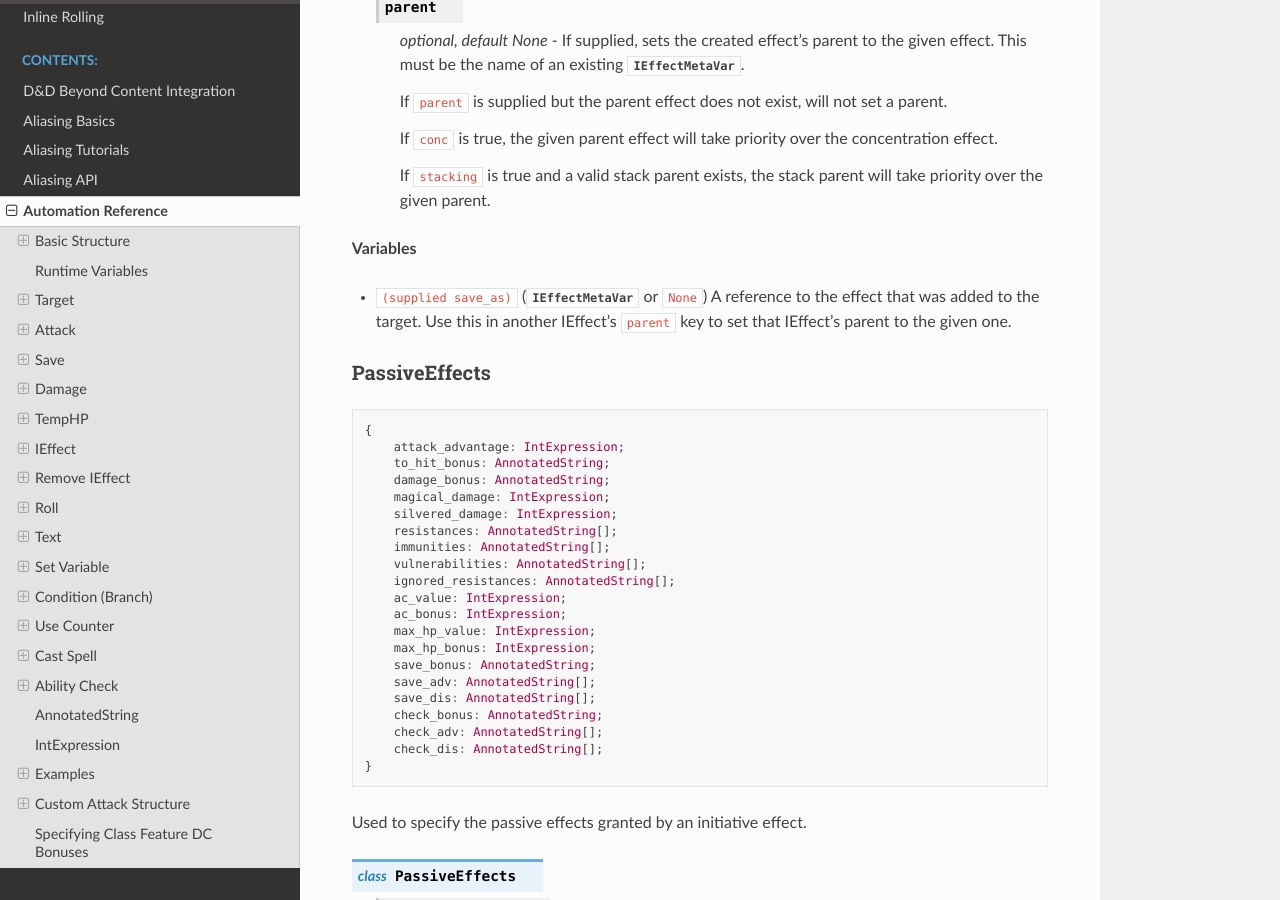
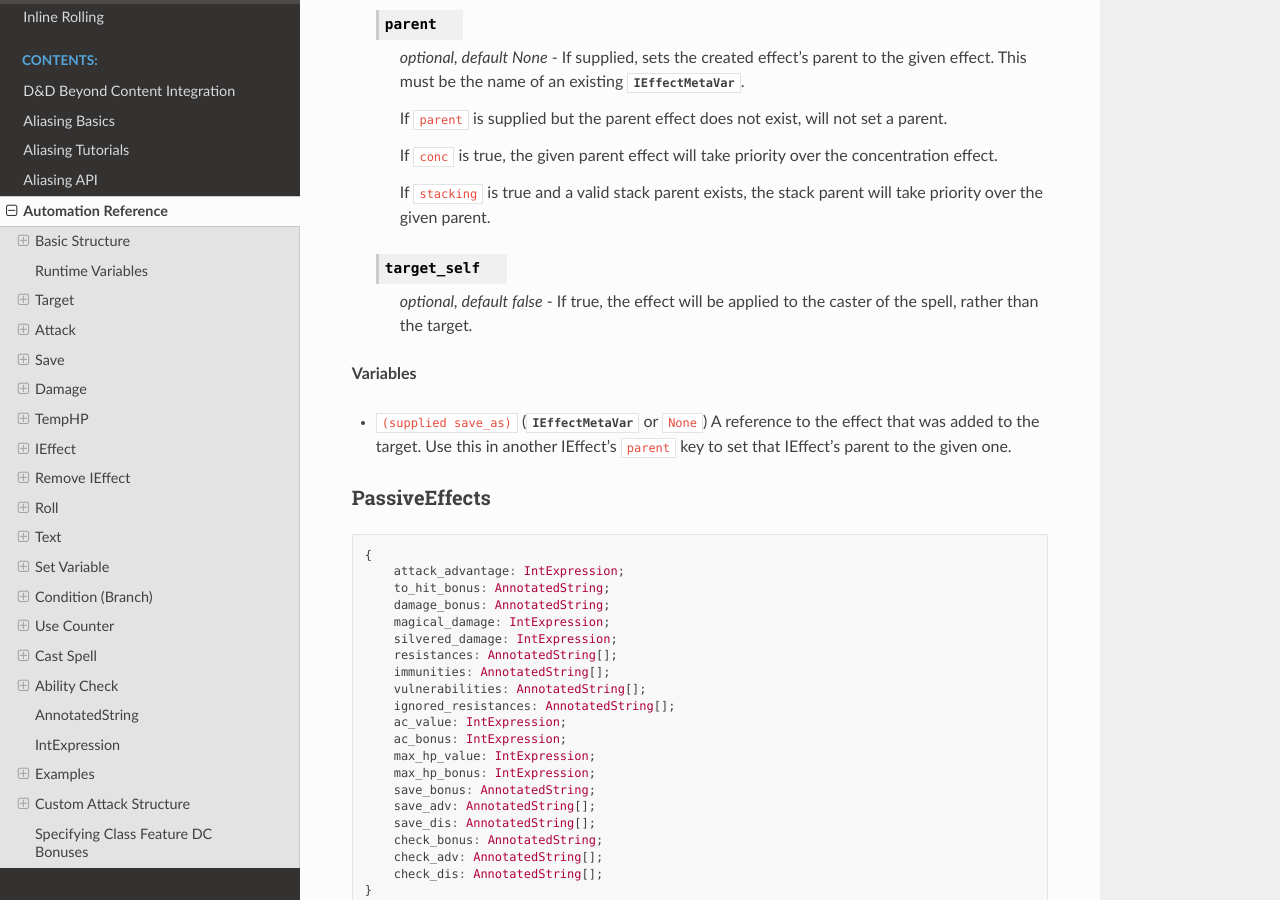
Before and after one commit to avrae/avrae, a Sphinx documentation site: the page built from docs/automation_ref.rst, in a window 1280 px wide and 900 px high, scrolled down 7795 px. Built offline with Sphinx 7.4.7 and the Read the Docs theme 2.0.0, drawn with Linux system fonts in a browser that asks for light colours; some of the changed text lies outside the part shown.

Commit message:
Use target_self

```diff
--- a/docs/automation_ref.rst
+++ b/docs/automation_ref.rst
@@ -295,6 +295,7 @@ IEffect
         stacking?: boolean;
         save_as?: string;
         parent?: string;
+        target_self?: boolean;
     }
 
 Adds an InitTracker Effect to a targeted creature, if the automation target is in combat.
@@ -362,6 +363,11 @@ It must be inside a Target effect.
 
         If ``stacking`` is true and a valid stack parent exists, the stack parent will take priority over the given
         parent.
+
+    .. attribute:: target_self
+
+        *optional, default false* - If true, the effect will be applied to the caster of the spell, rather than the
+        target.
 
 **Variables**
 
```
